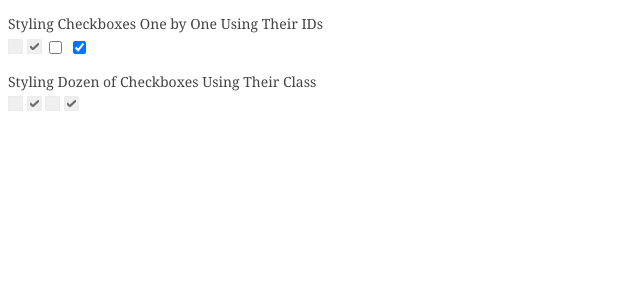
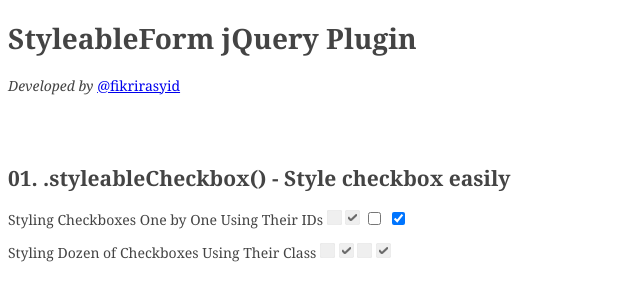
Before and after one commit to fikrirasyid/StyleableForm, a plain HTML site: page index.html in a window 1280 px wide. Shown: the whole page, without its empty margins (0-640 px from the left). Drawn offline with Linux system fonts and the light colour scheme.

Commit message:
Adding more descriptive information in the demo page so the plugin would be easier to be understood.

```diff
--- a/index.html
+++ b/index.html
@@ -1,7 +1,7 @@
 <!DOCTYPE html>
 <html>
   <head>
-    <title>BINUS School Simprug - Login</title>
+    <title>StyleableForm - Style Form Elements Easily, by @fikrirasyid</title>
 
     <!-- CSS -->
     <link href="css/screen.css" rel="stylesheet" type="text/css" media="screen">
@@ -23,6 +23,10 @@
   </head>
   <body>
     <form action="" method="post" id="styleable">
+        <h1>StyleableForm jQuery Plugin</h1>
+        <p><em>Developed by</em> <a href="http://twitter.com/fikrirasyid" title="Follow Fikri Rasyid on Twitter">@fikrirasyid</a></p>
+        <br><br>
+        <h2>01. .styleableCheckbox() - Style checkbox easily</h2>
         <p>
             <label>Styling Checkboxes One by One Using Their IDs</label>
             <input type="checkbox" name="checkbox[]" id="checkbox-1" value="1">
--- a/sass/screen.scss
+++ b/sass/screen.scss
@@ -34,8 +34,3 @@ body{
 	font: 14px 'Georgia', serif;
 	color: #444;
 }
-
-label{
-	display:block;
-	margin-bottom:5px;
-}
```
Also changed, not shown: css/screen.css.
